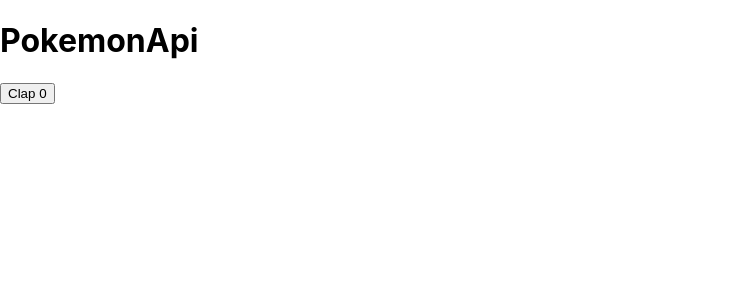
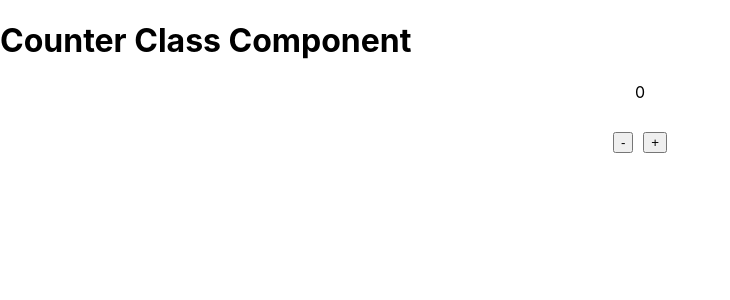
Before and after one commit to Sivachandran06/my, a React (Create React App) app: page / in a window 1280 px wide. Shown: the top 300 px of the page, without its empty margins (0-730 px from the left). Built offline with nearby package versions, Linux system fonts and the light colour scheme; no server answers.

Commit message:
counterClassComponent

```diff
--- /dev/null
+++ b/src/10.ClassComponent/CounterClassComponent1.js
@@ -0,0 +1,49 @@
+import { Component } from "react";
+
+class CounterClassComponent extends Component{
+    state={
+        count : 0,
+        abcdezz: 1,
+
+    };
+    decrement(){
+        this.setState({
+            ...this.state,
+            count:-1,
+        })
+    }
+
+    increment(){
+        this.setState({
+            ...this.state,
+            count:+1,
+        })
+    }
+
+    render(){
+        return(
+        <>
+        <h1>Counter Class Component</h1>
+        <div
+        style={{
+            display: "flex",
+            flexDirection: "column",
+            gap:"10px",
+            margin:"20px",
+            justifyContent:"center",
+            alignItems:"center"
+            }}>
+                <div id="Counter" >{this.state.count}</div>
+                <div style={{display:"flex", gap:"10px", margin: "20px"}}>
+                    <button onClick={this.decrement.bind(this)}>-</button>
+                    <button onClick={this.increment.bind(this)}>+</button>
+                </div>
+        </div>
+        </>
+        );
+    }
+
+
+}
+
+export default CounterClassComponent;
--- /dev/null
+++ b/src/9.DigitalClock/DigitalClock.js
@@ -0,0 +1,23 @@
+import { useEffect, useState } from "react";
+
+function DigitalClock(){
+const[time , setTime] = useState(new Date().toLocaleTimeString())
+
+useEffect(()=>{
+    const intervalId = setInterval(() => {
+        setTime(new Date().toLocaleTimeString())
+    }, 1000);
+    console.log(intervalId)
+
+    return()=>{
+        clearInterval(intervalId);
+    }
+},[])
+return(
+    <>
+    <h1>Digital Clock</h1>
+    <h2>{time}</h2>
+    </>
+)
+}
+export default DigitalClock;
--- a/src/App.js
+++ b/src/App.js
@@ -5,6 +5,8 @@ import LifcycleofComponent from './6.LifeCycleOfReactComponent/LifeCycleofCompon
 import HooksUseEffect from './7.HooksUseEffect/HooksUseEffect';
 import { useState } from 'react';
 import PokemonApi from './8.PokemonApi/PokemonApi';
+import DigitalClock from './9.DigitalClock/DigitalClock';
+import CounterClassComponent from './10.ClassComponent/CounterClassComponent1';
 
 function App() {
   const [ flag , setFlag]=useState(true);
@@ -16,7 +18,9 @@ function App() {
       {/* {flag && <HooksUseEffect />} */}
       {/* <button onClick={()=>setFlag((oldval)=> !oldval)}> Click me to Clear All</button> */}
 
-      <PokemonApi />
+      {/* <PokemonApi /> */}
+      {/* <DigitalClock/> */}
+      <CounterClassComponent />
     </>
   );
 }
```
